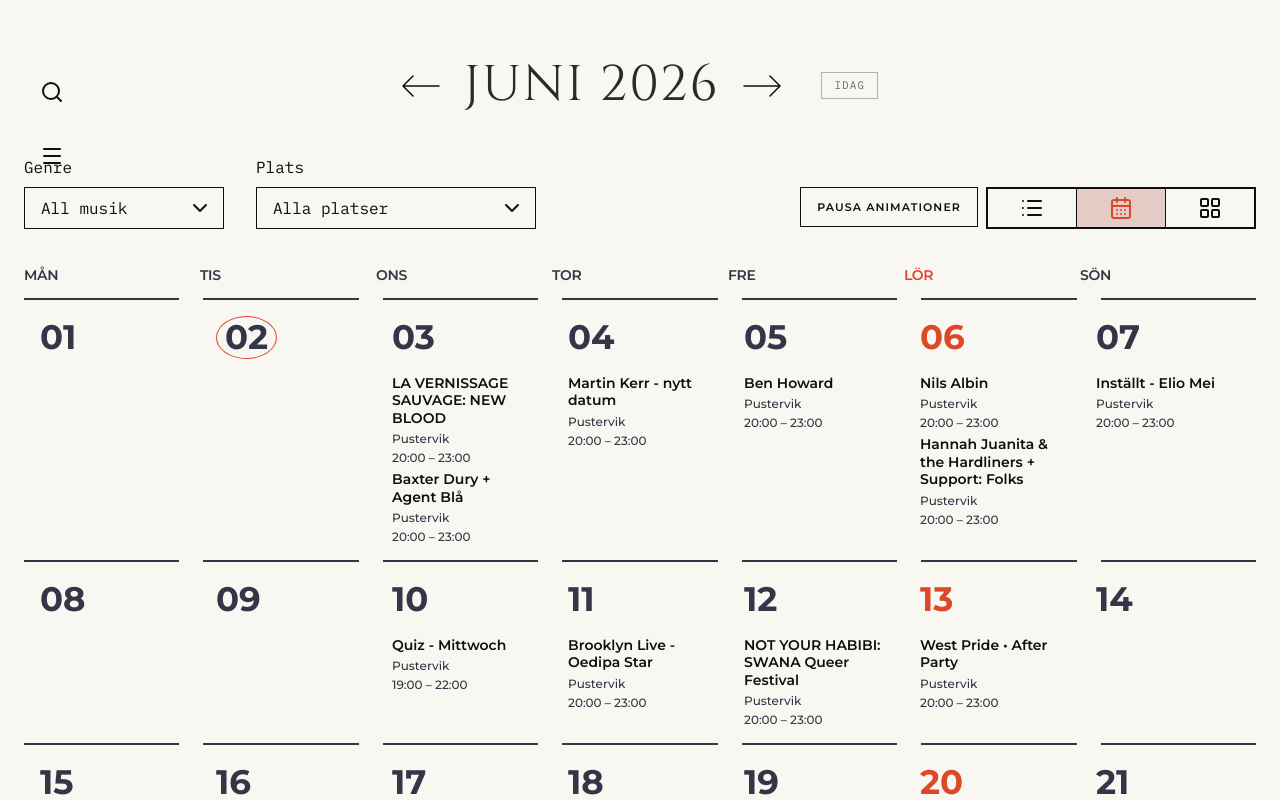
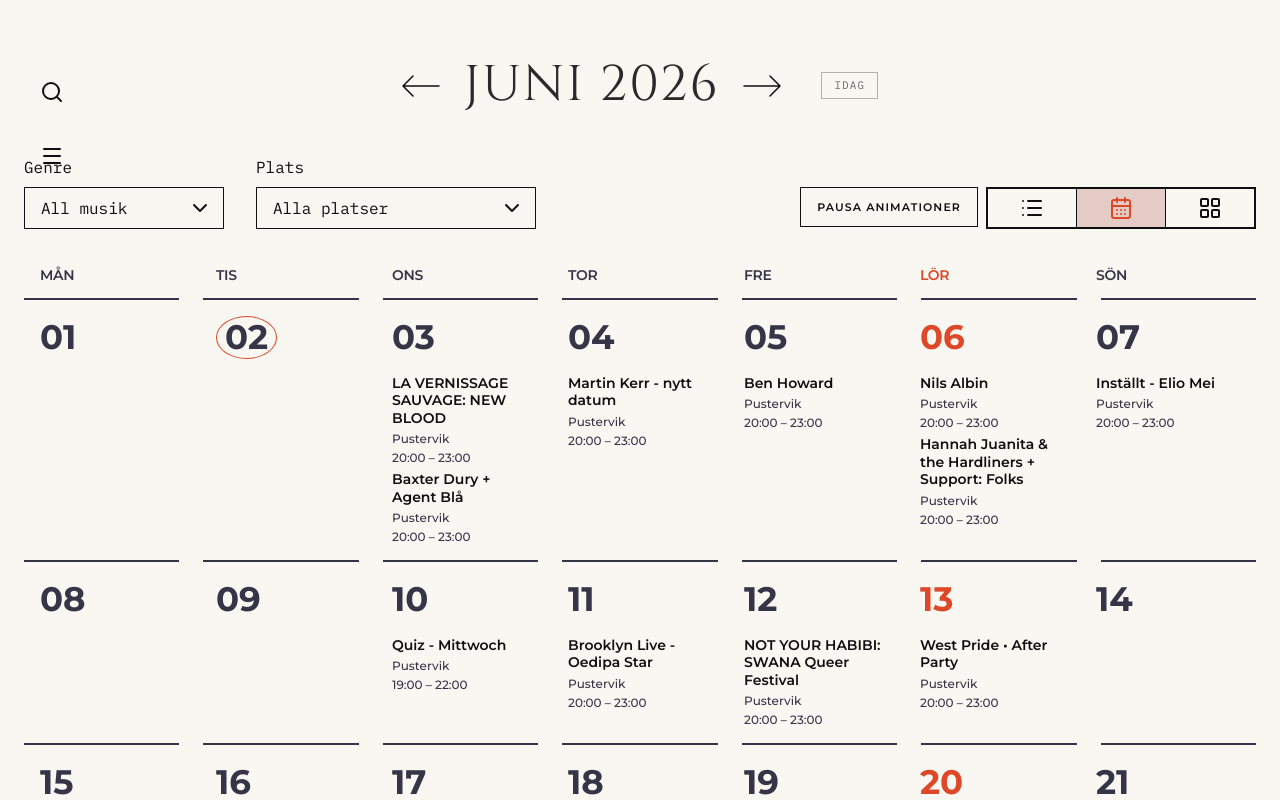
Before and after one commit to fiski/biljetter, a Next.js app: page / in a window 1280 px wide. Shown: the top 800 px of the page. Built offline with nearby package versions, Linux system fonts and the light colour scheme.

Commit message:
Align calendar day headers with the date column below
Header cells had no horizontal padding while day cells use p-4,
so MÅN/TIS/etc. sat flush left instead of above their date number.

```diff
--- a/components/calendar/CalendarGrid.tsx
+++ b/components/calendar/CalendarGrid.tsx
@@ -96,7 +96,7 @@ export function CalendarGrid({ events, currentMonth, onSelectEvent }: CalendarGr
         {DAY_HEADERS.map((day, i) => (
           <div
             key={day}
-            className={`py-3 text-[14px] font-semibold uppercase tracking-tight ${
+            className={`px-4 py-3 text-[14px] font-semibold uppercase tracking-tight ${
               i === 5 ? 'text-accent' : 'text-foreground-secondary'
             }`}
           >
```
